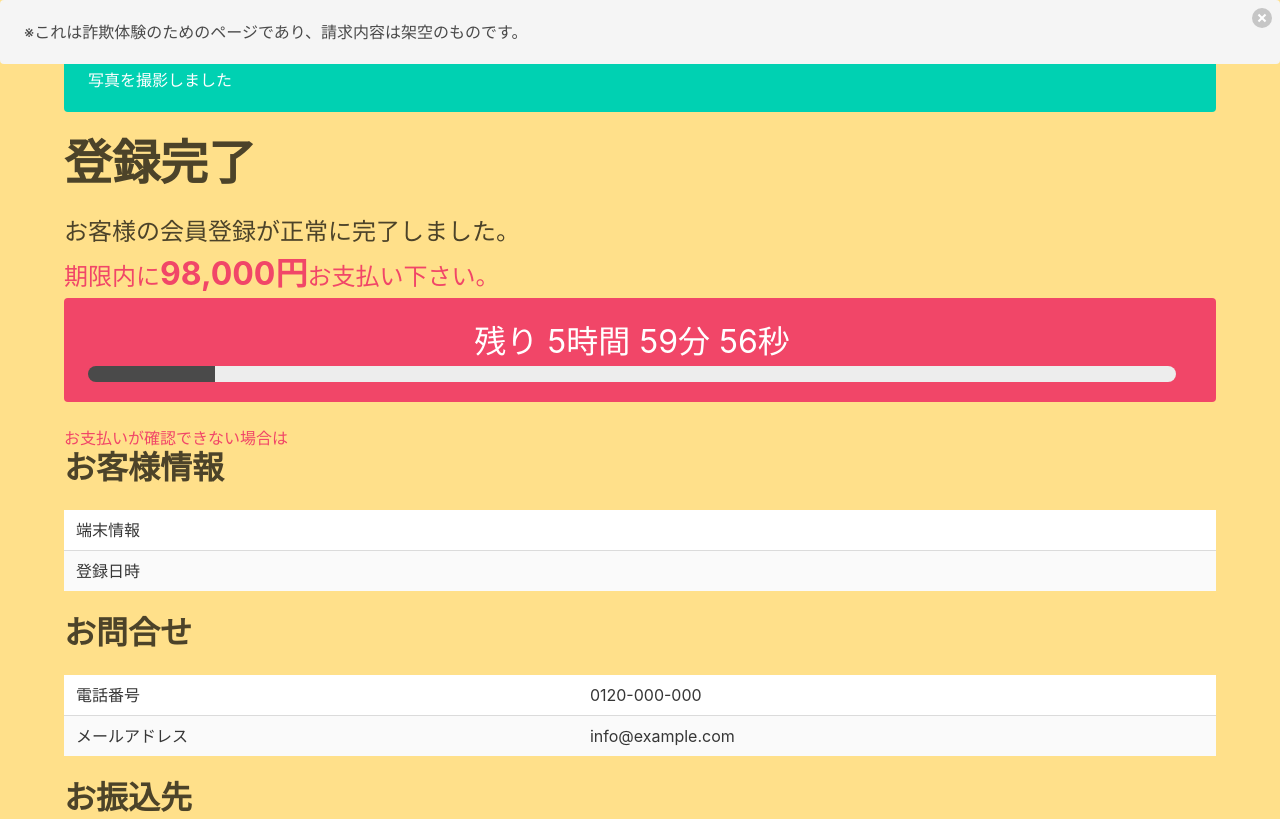
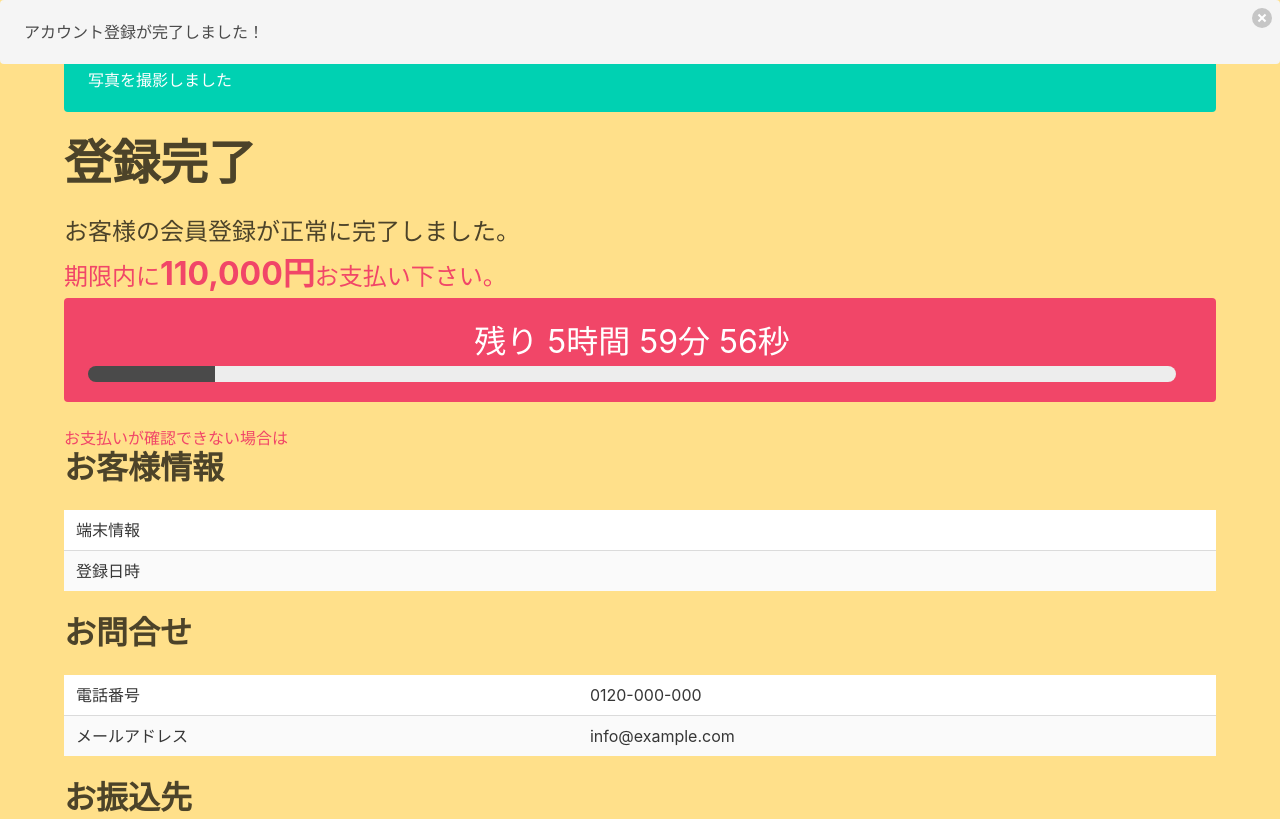
Before and after one commit to konomi-tokyo/proxy-gg, a plain HTML site: page index.html in a window 1280 px wide. Shown: the top 819 px of the page. Drawn offline with nearby package versions, Linux system fonts and the light colour scheme; a script that the page names is missing.

Commit message:
Update index.html

```diff
--- a/index.html
+++ b/index.html
@@ -9,7 +9,7 @@
   <body>
     <div id="notification" class="notification" style="position: fixed; z-index: 1; width: 100%;">
       <button id="delete" class="delete"></button>
-      ※これは詐欺体験のためのページであり、請求内容は架空のものです。
+      アカウント登録が完了しました！
     </div>
     <section class="hero is-warning">
       <div class="hero-body">
@@ -19,7 +19,7 @@
           </div>
           <h1 class="title is-size-1">登録完了</h1>
           <p class="is-size-4">お客様の会員登録が正常に完了しました。</p>
-          <p class="is-size-4 has-text-danger">期限内に<span class="is-size-3 has-text-weight-bold">98,000円</span>お支払い下さい。</p>
+          <p class="is-size-4 has-text-danger">期限内に<span class="is-size-3 has-text-weight-bold">110,000円</span>お支払い下さい。</p>
           <div class="notification is-danger">
             <p class="is-size-3 has-text-centered">
               残り
```
